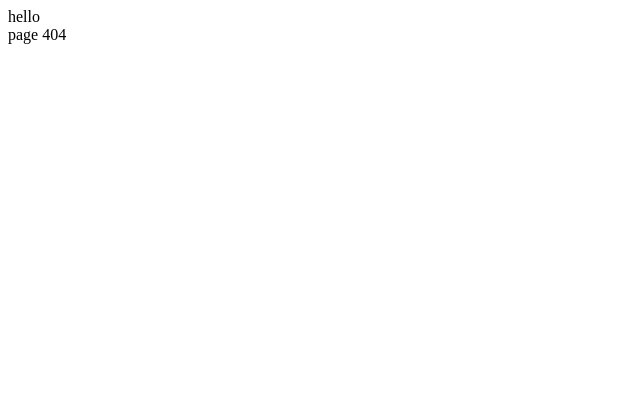
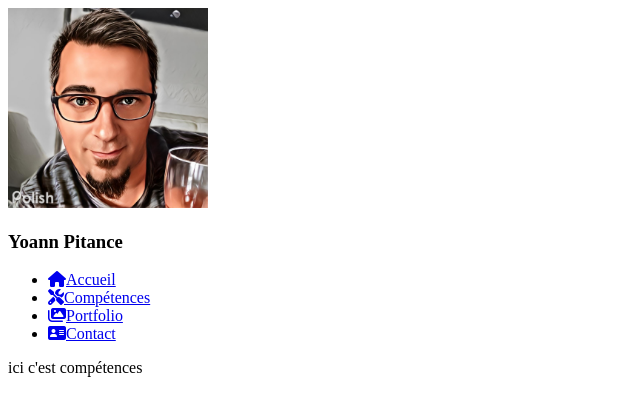
Before and after one commit to YoannPitance/Mon_CV_React, a React (Create React App) app: page /skills in a window 1280 px wide. Before the commit this address had no page. Shown: the top 416 px of the page, without its empty margins (0-640 px from the left). Built offline with nearby package versions, Linux system fonts and the light colour scheme.

Commit message:
2- Routage et navigation ok!

```diff
--- a/public/index.html
+++ b/public/index.html
@@ -8,6 +8,7 @@
       name="description"
       content="Web site created using create-react-app"
     />
+    <script src="https://kit.fontawesome.com/a9d6d69bc4.js" crossorigin="anonymous"></script>
 
     <title>Yoann Pitance CV</title>
 
--- /dev/null
+++ b/src/components/Navigation.jsx
@@ -0,0 +1,69 @@
+import React from "react";
+import { NavLink } from "react-router-dom";
+
+const Navigation = () => {
+  return (
+    <div className="sidebar">
+      <div className="id">
+        <div className="idContent">
+          <img src="./media/moi2.jpg" alt="ma tête" width="200px" />
+          <h3>Yoann Pitance</h3>
+        </div>
+      </div>
+
+      <div className="navigation">
+        <ul>
+          <li>
+            <NavLink
+              to="/Home"
+              className={({ isActive, isPending }) =>
+                isPending ? "navdefaut" : isActive ? "navActive" : ""
+              }
+            >
+              <i class="fa-solid fa-house"></i>
+              <span>Accueil</span>
+            </NavLink>
+          </li>
+
+          <li>
+            <NavLink
+              to="/Skills"
+              className={({ isActive, isPending }) =>
+                isPending ? "navdefaut" : isActive ? "navActive" : ""
+              }
+            >
+              <i class="fa-solid fa-screwdriver-wrench"></i>
+              <span>Compétences</span>
+            </NavLink>
+          </li>
+
+          <li>
+            <NavLink
+              to="/Portfolio"
+              className={({ isActive, isPending }) =>
+                isPending ? "navdefaut" : isActive ? "navActive" : ""
+              }
+            >
+              <i class="fa-solid fa-images"></i>
+              <span>Portfolio</span>
+            </NavLink>
+          </li>
+
+          <li>
+            <NavLink
+              to="/Contact"
+              className={({ isActive, isPending }) =>
+                isPending ? "navdefaut" : isActive ? "navActive" : ""
+              }
+            >
+              <i class="fa-solid fa-address-card"></i>
+              <span>Contact</span>
+            </NavLink>
+          </li>
+        </ul>
+      </div>
+    </div>
+  );
+};
+
+export default Navigation;
--- a/src/pages/Knowledges.jsx
+++ /dev/null
@@ -1,7 +0,0 @@
-import React from "react";
-
-const Knowledges = () => {
-  return <div>ici c'est Knowledges</div>;
-};
-
-export default Knowledges;
--- a/src/pages/Layout.jsx
+++ b/src/pages/Layout.jsx
@@ -1,10 +1,11 @@
 import React from "react";
 import { Outlet } from "react-router-dom";
+import Navigation from "../components/Navigation";
 
 const Layout = () => {
   return (
     <div>
-      hello
+      <Navigation />
       <Outlet />
     </div>
   );
--- a/src/pages/Router.js
+++ b/src/pages/Router.js
@@ -1,14 +1,7 @@
 import React from "react";
 import { Routes, Route } from "react-router-dom";
 
-import {
-  Knowledges,
-  Home,
-  Contact,
-  Notfound,
-  Portfolio,
-  Layout,
-} from "./exports";
+import { Skills, Home, Contact, Notfound, Portfolio, Layout } from "./exports";
 
 const Router = () => {
   return (
@@ -17,7 +10,7 @@ const Router = () => {
         <Route index element={<Home />} />
 
         <Route path="/home" element={<Home />} />
-        <Route path="/knowledges" element={<Knowledges />} />
+        <Route path="/skills" element={<Skills />} />
         <Route path="/contact" element={<Contact />} />
         <Route path="/notfound" element={<Notfound />} />
         <Route path="/portfolio" element={<Portfolio />} />
--- /dev/null
+++ b/src/pages/Skills.jsx
@@ -0,0 +1,7 @@
+import React from "react";
+
+const Skills = () => {
+  return <div>ici c'est compétences</div>;
+};
+
+export default Skills;
--- a/src/pages/exports.jsx
+++ b/src/pages/exports.jsx
@@ -1,4 +1,4 @@
-export { default as Knowledges } from "./Knowledges";
+export { default as Skills } from "./Skills";
 export { default as Contact } from "./Contact";
 export { default as Home } from "./Home";
 export { default as Notfound } from "./Notfound";
```
